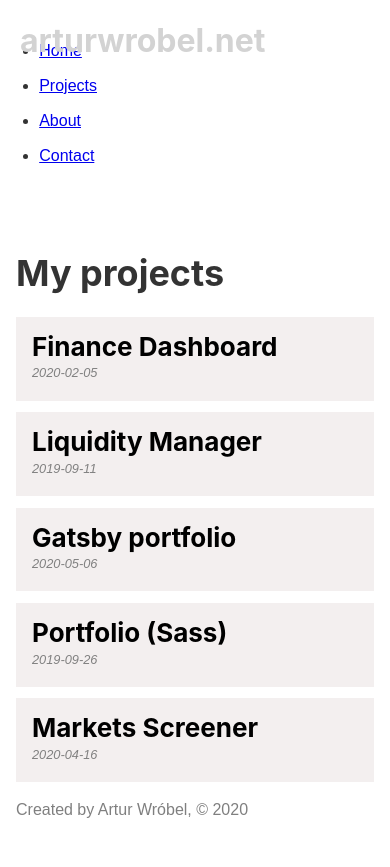
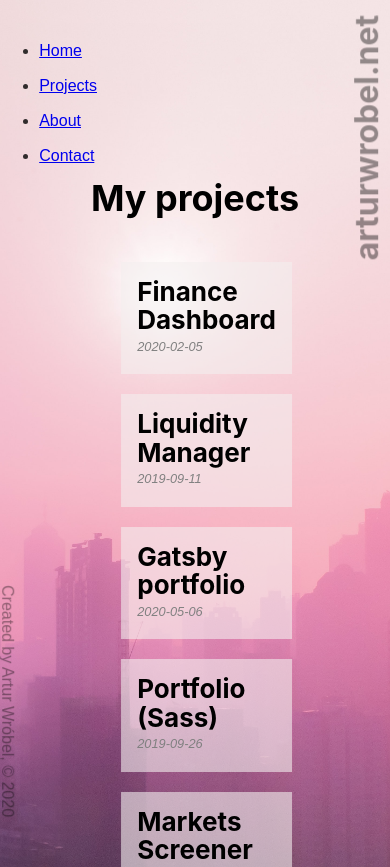
Before and after one commit to ArturWrobel/gatsby-portfolio, a Gatsby site: page /projects in a window 390 px wide. Built offline with nearby package versions, Linux system fonts and the light colour scheme; Gatsby itself is replaced by a stand-in of ours.

Commit message:
scss and projects

```diff
--- a/package.json
+++ b/package.json
@@ -13,6 +13,7 @@
     "test": "echo \"Write tests! -> https://gatsby.dev/unit-testing\""
   },
   "dependencies": {
+    "antd": "^4.2.0",
     "gatsby": "^2.3.3",
     "gatsby-plugin-react-helmet": "^3.3.0",
     "gatsby-plugin-sass": "^2.0.11",
--- a/src/components/footer.module.scss
+++ b/src/components/footer.module.scss
@@ -1,6 +1,19 @@
-.footer {
+@media screen and (min-width: 701px) {
+    .footer {
     position: fixed;
+    color: rgba(0, 0, 0, 0.4);
     bottom: 0;
-    color: rgb(0,0,0);
-    opacity: 0.5;
-}
+    transition: 1s;
+}}
+
+/* If the screen size is 600px wide or less, set the font-size of <div> to 30px */
+@media screen and (max-width: 700px) {
+
+    .footer {
+        position: fixed;
+        color: rgba(0, 0, 0, 0.4);
+        transform: rotate(90deg);
+        transition: 1s;
+        bottom: 120px;
+        left: -120px
+}}
--- a/src/components/layout.js
+++ b/src/components/layout.js
@@ -25,8 +25,9 @@ const Layout = (props) => {
                 </Link>
             </h1>
             <div className={layoutStyles.container}>
+                <Header />
                 <div className={layoutStyles.content}>
-                    <Header />
+
                     {props.children}
                 </div>
                 <Footer />
--- a/src/components/layout.module.scss
+++ b/src/components/layout.module.scss
@@ -1,3 +1,11 @@
+body, html {
+    background: url(../../static/horizon.jpg) no-repeat center center fixed;
+    -webkit-background-size: cover;
+    -moz-background-size: cover;
+    -o-background-size: cover;
+    background-size: cover;
+}
+
 .container {
     margin: 0 auto;
     max-width: 750px;
@@ -10,13 +18,32 @@
 
 .content {
     flex-grow: 1;
+    position: fixed;
+    top: 50%;
+    left: 50%;
+    transform: translate(-50%, -50%);
 }
 
-.title {
+@media screen and (min-width: 701px) {
+    .title {
     position: fixed;
-    color: rgb(0,0,0);
+    color: rgba(0, 0, 0, 0.4);
     font-size: 2rem;
     text-decoration: none;
-    color: lightgrey;
-    margin-left: 20px;
-}
+    right: 20px;
+    transition: 1s;
+}}
+
+/* If the screen size is 600px wide or less, set the font-size of <div> to 30px */
+@media screen and (max-width: 700px) {
+
+    .title {
+        position: fixed;
+        color: rgba(0, 0, 0, 0.4);
+        font-size: 2rem;
+        text-decoration: none;
+        right: -100px;
+        transform: rotate(-90deg);
+        transition: 1s;
+        top: 120px
+}}
--- a/src/pages/blog.module.scss
+++ /dev/null
@@ -1,29 +0,0 @@
-.projects {
-    list-style-type: none;
-    margin: 0;
-}
-
-.project {
-    margin: rem 0;
-    a {
-        background: rgb(243, 239, 239);
-        color: black;
-        display: block;
-        padding: 1rem;
-        text-decoration: none;
-    }
-
-    a:hover {
-        background: lightgrey;
-    }
-
-    h2 {
-        margin-bottom: 0;
-    }
-
-    p{
-        color:  grey;
-        font-size: .8rem;
-        font-style: italic;
-    }
-}
--- /dev/null
+++ b/src/pages/project.module.scss
@@ -0,0 +1,55 @@
+.title {
+    position: relative;
+    text-align: center;
+}
+
+.projects {
+    list-style-type: none;
+    max-width: 100%;
+    height: 400px;
+    display: inline-flex;
+    background: rgba(0,0,0,0.1);
+    float: left;
+    transition: 1s;
+
+}
+
+@media screen and (max-width: 1000px){
+
+    .projects{
+        list-style-type: none;
+        display: inline;
+        transition: 1s;
+        background: rgba(0,0,0,0);
+
+    }
+}
+
+.project {
+    margin: 20px;
+    a {
+        background: rgba(243, 239, 239, 0.6);
+        color: black;
+        display: block;
+        padding: 1rem;
+        text-decoration: none;
+        width: 100%;
+        float:none;
+        transition: 0.5s;
+    }
+
+    a:hover {
+        background: rgba(243, 239, 239, 0.2);
+
+    }
+
+    h2 {
+        margin-bottom: 0;
+    }
+
+    p{
+        color:  grey;
+        font-size: .8rem;
+        font-style: italic;
+    }
+}
--- a/src/pages/projects.js
+++ b/src/pages/projects.js
@@ -2,8 +2,10 @@ import React from 'react'
 import { Link, graphql, useStaticQuery } from 'gatsby'
 
 import Layout from '../components/layout'
-import blogStyles from './blog.module.scss'
+import projectStyles from './project.module.scss'
 import Head from '../components/head'
+import Zard from '../templates/cards'
+
 
 const BlogPage = () => {
 
@@ -28,11 +30,11 @@ const BlogPage = () => {
     return (
         <Layout>
             <Head title = "Projects"/>
-            <h1>My projects</h1>
-            <ol className={blogStyles.projects}>
+            <h1 className = {projectStyles.title}>My projects</h1>
+            <ol className={projectStyles.projects}>
                 {data.allMarkdownRemark.edges.map((edge) => {
                     return (
-                        <li className={blogStyles.project}>
+                        <li className={projectStyles.project}>
                             <Link to={`/project/${edge.node.fields.slug}`}>
                                 <h2>{edge.node.frontmatter.title}</h2>
                                 <p>{edge.node.frontmatter.date}</p>
--- /dev/null
+++ b/src/templates/cards.js
@@ -0,0 +1,16 @@
+import React from 'react';
+import { Card } from 'antd';
+
+import cardStyles from './cards.module.scss'
+
+export default function Zard(props) {
+
+    return (
+        <div >
+            <Card title="Card title" className= {cardStyles.card}>
+                <h1>{props.title}</h1>
+                <p>{props.date}</p>
+            </Card>
+        </div>
+    )
+}
--- /dev/null
+++ b/src/templates/cards.module.scss
@@ -0,0 +1,10 @@
+.card {
+    background: rgba(0,0,0,0.2);
+    padding: 30px;
+    opacity: 0.5;
+    width: 300px;
+}
+
+h1 {
+    color: black;
+}
--- a/src/templates/project.js
+++ b/src/templates/project.js
@@ -1,6 +1,5 @@
 import React from 'react'
 import { graphql } from 'gatsby'
-
 import Layout from '../components/layout'
 
 export const query = graphql`
```
Also changed, not shown: static/horizon.jpg (added), static/sand.jpg (added), 3 other files.
